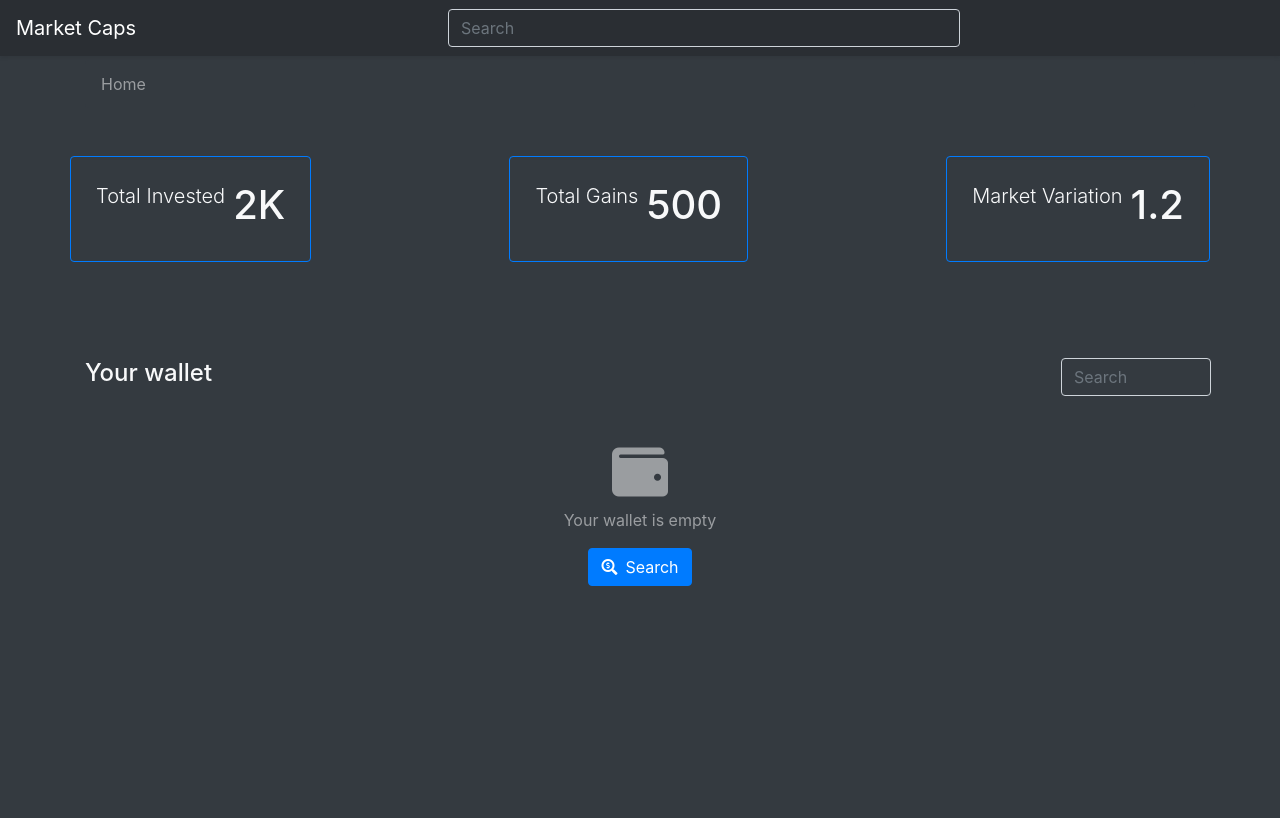
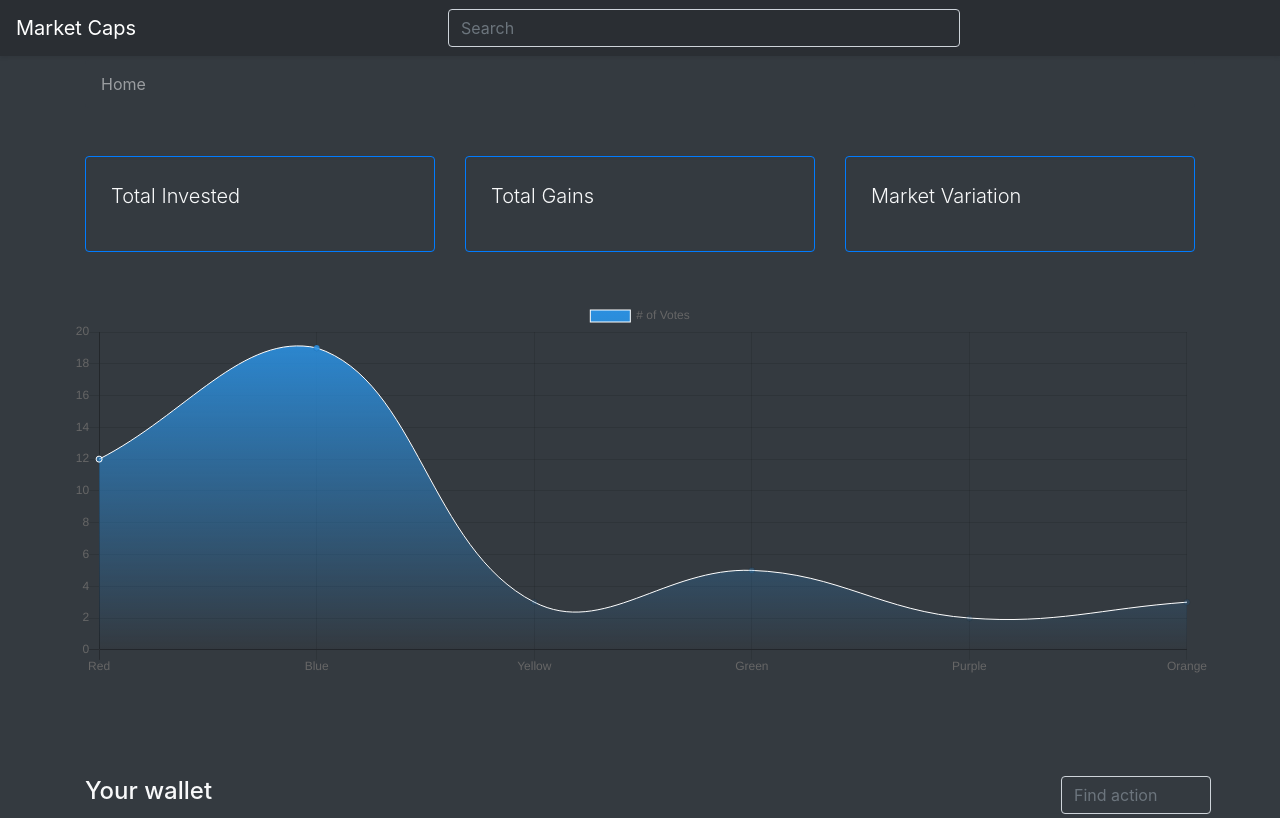
Before and after one commit to rchuluc/node-api, a plain HTML site: page index.html in a window 1280 px wide. Shown: the top 818 px of the page. Drawn offline with nearby package versions, Linux system fonts and the light colour scheme.

Commit message:
Added Chart

```diff
--- a/JS/scripts.js
+++ b/JS/scripts.js
@@ -3,6 +3,7 @@ const storage = window.localStorage
 window.onload = () => {
 
     updateWallet()
+    createChart()
 
     document.getElementById('searchField').addEventListener('keyup', (event)=> {
         const inputValue = event.target.value
@@ -128,3 +129,36 @@ const updateWallet = () =>{
         populateData(JSON.parse(wallet), 'walletData')
     }
 }
+
+const createChart = () =>{
+    const ctx = document.getElementById('chart').getContext('2d');
+    let gradient = ctx.createLinearGradient(0, 0, 0, 350)
+    gradient.addColorStop(0, 'rgba(43,146,228, 1)')
+    gradient.addColorStop(1, 'rgba(43,146,228, 0)')
+
+    const myChart = new Chart(ctx, {
+    type: 'line',
+    data: {
+        labels: ['Red', 'Blue', 'Yellow', 'Green', 'Purple', 'Orange'],
+        datasets: [{
+            label: '# of Votes',
+            data: [12, 19, 3, 5, 2, 3],
+            backgroundColor: gradient,
+            borderColor: [
+
+                'rgba(255, 255, 255, 1)'
+            ],
+            borderWidth: 1
+        }]
+    },
+    options: {
+        scales: {
+            yAxes: [{
+                ticks: {
+                    beginAtZero: true
+                }
+            }]
+        }
+    }
+});
+}
--- a/index.html
+++ b/index.html
@@ -8,6 +8,7 @@
     <link rel="stylesheet" href="https://use.fontawesome.com/releases/v5.8.2/css/all.css" integrity="sha384-oS3vJWv+0UjzBfQzYUhtDYW+Pj2yciDJxpsK1OYPAYjqT085Qq/1cq5FLXAZQ7Ay" crossorigin="anonymous">
     <link rel="stylesheet" href="https://stackpath.bootstrapcdn.com/bootstrap/4.3.1/css/bootstrap.min.css" integrity="sha384-ggOyR0iXCbMQv3Xipma34MD+dH/1fQ784/j6cY/iJTQUOhcWr7x9JvoRxT2MZw1T" crossorigin="anonymous">
     <script src="./JS/scripts.js"></script>
+    <script src="https://cdn.jsdelivr.net/npm/chart.js@2.8.0/dist/Chart.min.js"></script>
     <title>Market Infromation</title>
 </head>
 <body class="bg-dark">
@@ -25,38 +26,53 @@
 
         <div id="home" class="">
             <div class="row mt-5 d-flex justify-content-between text-light">
+
+                <div class="col">
                     <div class="card bg-transparent blue-border">
                         <div class="card-body p-4">
                             <div class="row px-3">
                                 <p class="lead pr-2 align-top">Total Invested</p>
-                            <p class="h1">2K</p>
+                                <p class="h1"></p>
                             </div>
                         </div>
                     </div>
 
+                </div>
+                <div class="col">
                     <div class="card bg-transparent blue-border">
                             <div class="card-body p-4">
                                 <div class="row px-3">
                                     <p class="lead pr-2 align-top">Total Gains</p>
-                                <p class="h1">500</p>
+                                    <p class="h1"></p>
                                 </div>
                             </div>
                         </div>
 
+                </div>
+                <div class="col">
                     <div class="card bg-transparent blue-border">
                         <div class="card-body p-4">
                             <div class="row px-3">
                                 <p class="lead pr-2 align-top">Market Variation</p>
-                            <p class="h1">1.2</p>
+                                <p class="h1"></p>
                             </div>
                         </div>
                     </div>
                 </div>
 
+                </div>
+
+                <div class="row mt-5">
+                    <canvas id="chart" height="100"></canvas>
+                </div>
+
+
+
+
             <div class="d-flex justify-content-between mt-5 pt-5 mr-n3">
                     <h4 class= "text-light align-self-center">Your wallet</h4>
                     <form class="form-inline">
-                        <input class="form-control bg-transparent" type="search" id="searchWallet" placeholder="Search" aria-label="Search" autocomplete="off">
+                        <input class="form-control bg-transparent" type="search" id="searchWallet" placeholder="Find action" aria-label="Search" autocomplete="off">
                     </form>
                 </div>
 
```
Also changed, not shown: CSS/styles.css (line endings or trailing spaces). Lines whose indentation alone changed are shown as unchanged.
